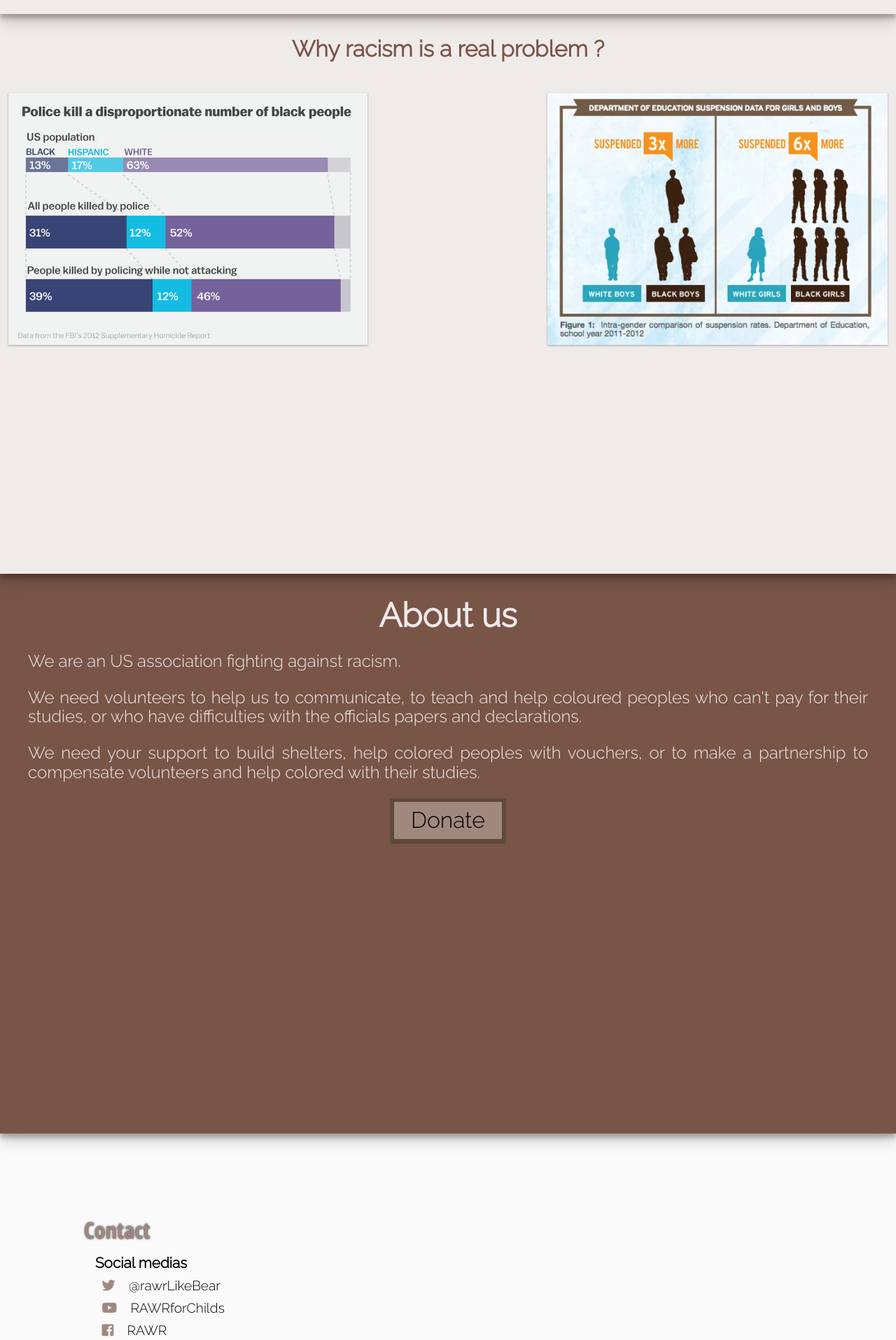
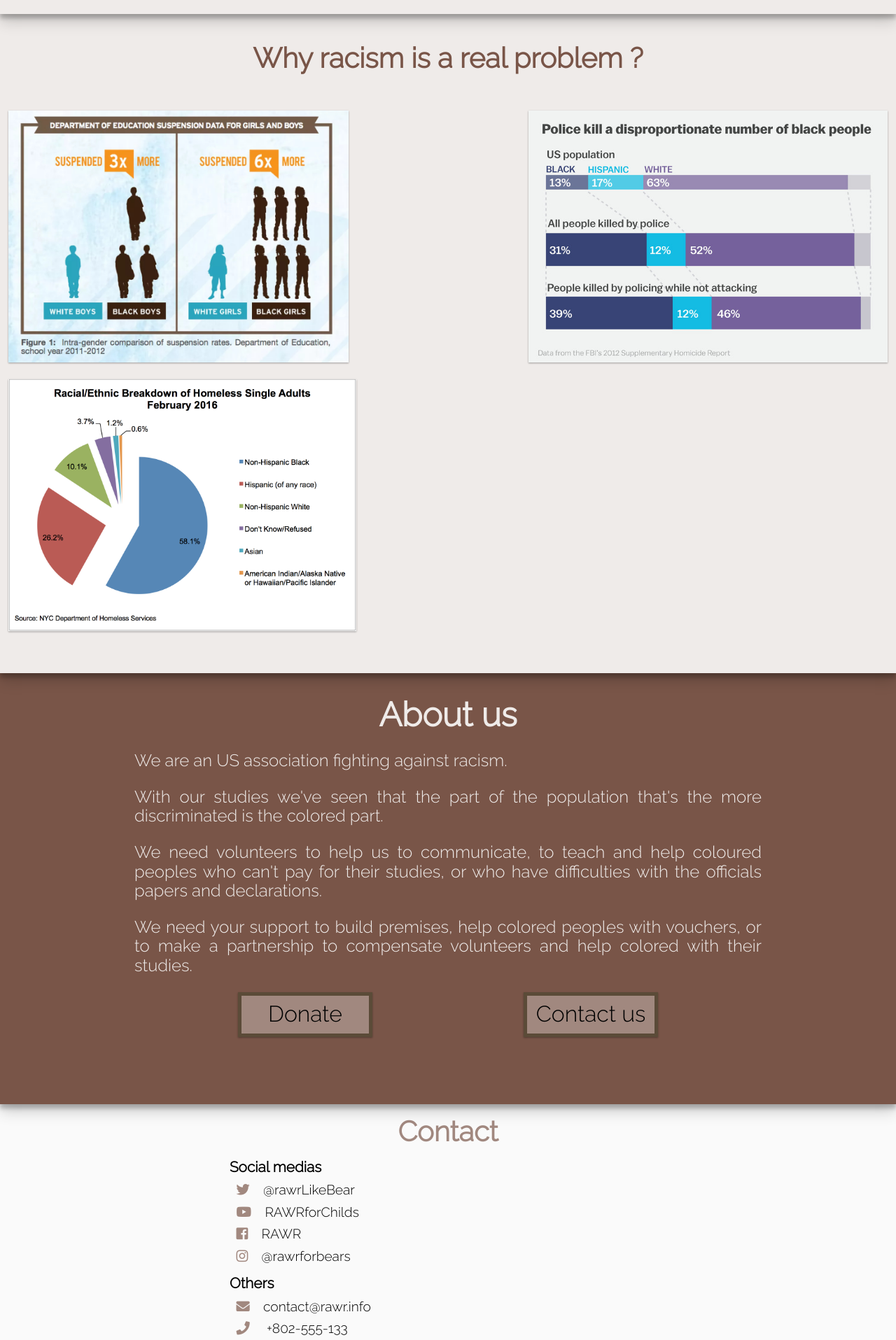
Before and after one commit to Blackksoulls/rawr-english-2018, a plain HTML site: page index.html in a window 1280 px wide. Shown: the part 1580-3495 px from the top of the page at 70% size. Drawn offline with Linux system fonts and the light colour scheme.

Commit message:
correction because they don't want me to finish that work...

```diff
--- a/index.html
+++ b/index.html
@@ -59,20 +59,27 @@
     <div id="sectionWhy" class="fullpage">
         <h2>Why racism is a real problem ?</h2>
         <div>
-            <img src="assets/kills.png">
-            <img src="assets/wb.jpg">
+            <img src="assets/wb.jpg"/>
+            <img src="assets/kills.png"/>
+            <img src="assets/homeless.png"/>
         </div>
     </div>
     <div id="sectionWho" class="fullpage">
         <h2>About us</h2>
         <div class="text">
             <p>We are an US association fighting against racism.</p>
+            <p>With our studies we've seen that the part of the population that's the more discriminated
+                is the colored part.
+            </p>
             <p>We need volunteers to help us to communicate, to teach and help coloured peoples
                 who can't pay for their studies, or who have difficulties with the officials papers
                 and declarations.</p>
-            <p>We need your support to build shelters, help colored peoples with vouchers, or to
+            <p>We need your support to build premises, help colored peoples with vouchers, or to
                 make a partnership to compensate volunteers and help colored with their studies.</p>
-            <button>Donate</button>
+            <div class="flex-centered">
+                <button>Donate</button>
+                <button href="mailto:contact@rawr.info">Contact us</button>
+            </div>
         </div>
     </div>
     <div id="section2" class="fullpage">
--- a/sass/_body.scss
+++ b/sass/_body.scss
@@ -174,18 +174,20 @@
   position: relative;
   background-color: #fafafa;
   overflow: hidden;
-  padding: 15vmin 0 0 15vmin;
+  padding: 1em 0 2em 0;
+  height: fit-content;
 
   @include box_shadow(3);
 
   & h2 {
-    font-family: "Open Sans Condensed", sans-serif;
     color: #a1887f;
-    text-shadow: 0 0 3px #000;
-    font-size: 2em;
+    text-align: center;
+    font-size: 2.5em;
   }
   & div {
     margin: 1em;
+    left: 50%;
+    transform: translate(25%,0);
     & h3 {
       font-size: 1.3em;
     }
@@ -247,20 +249,22 @@
 }
 
 #sectionWhy {
+  height: fit-content;
   background-color: #efebe9;
   @include box_shadow(3);
   position: relative;
   z-index: 70;
+  padding-bottom: 3em;
   & h2 {
     color: #795548;
     text-align: center;
     padding: 1em 0;
-    font-size: 2em;
+    font-size: 2.5em;
   }
   & div {
     display: flex;
+    flex-flow: row wrap;
     height: 75%;
-    flex-wrap: wrap;
     justify-content: space-between;
     & img {
       margin: 0.75em;
@@ -271,13 +275,14 @@
 }
 
 #sectionWho {
+  height: fit-content;
   background-color: #795548;
   @include box_shadow(3);
   position: relative;
   z-index: 65;
   color: #efebe9;
   text-align: center;
-  padding: 1em 0;
+  padding: 1em 0 2em 0;
   font-size: 2em;
   & div {
       margin: 0 5vmin;
@@ -289,7 +294,8 @@
     & button {
       background-color: #a1887f;
       border: solid #5B4B38 5px;
-      padding: 0.25em 0.75em;
+      height: 2em;
+      width: 6em;
       @include  box_shadow(1);
       &:hover {
         filter: brightness(150%);
@@ -298,8 +304,29 @@
   }
 }
 
+.flex-centered {
+  display: flex;
+  flex-wrap: wrap;
+  justify-content: space-around;
+  & button:first-of-type {
+    margin-bottom: 1em;
+  }
+}
+
+/* Media queries */
+@include desktop {
+  #sectionWho .text {
+    max-width: 70%;
+    margin-left: 15%;
+  }
+}
 
 @include phone {
+  #section2 div {
+    left: 0;
+    transform: none;
+  }
+
   #footer {
     height: 20vh;
     overflow: hidden;
```
Also changed, not shown: assets/homeless.png (added), css/main.css, 1 other file.
